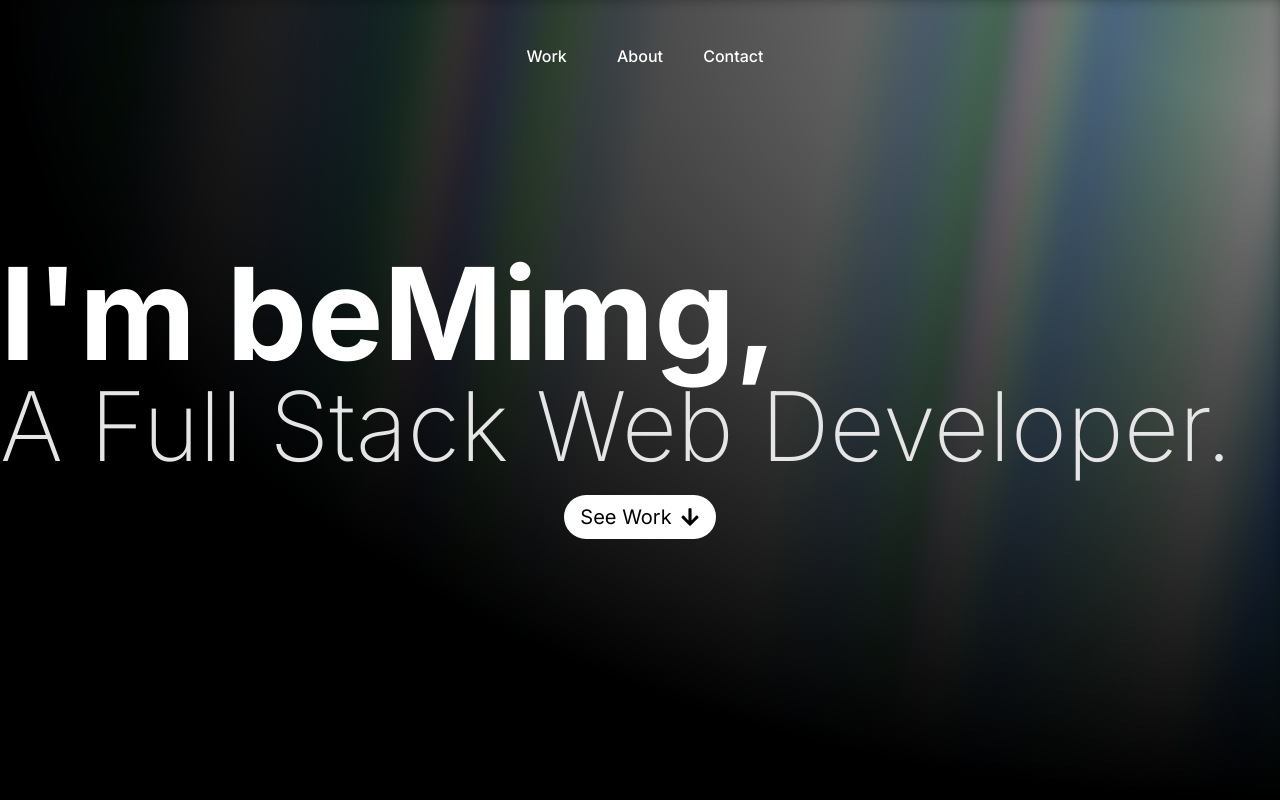
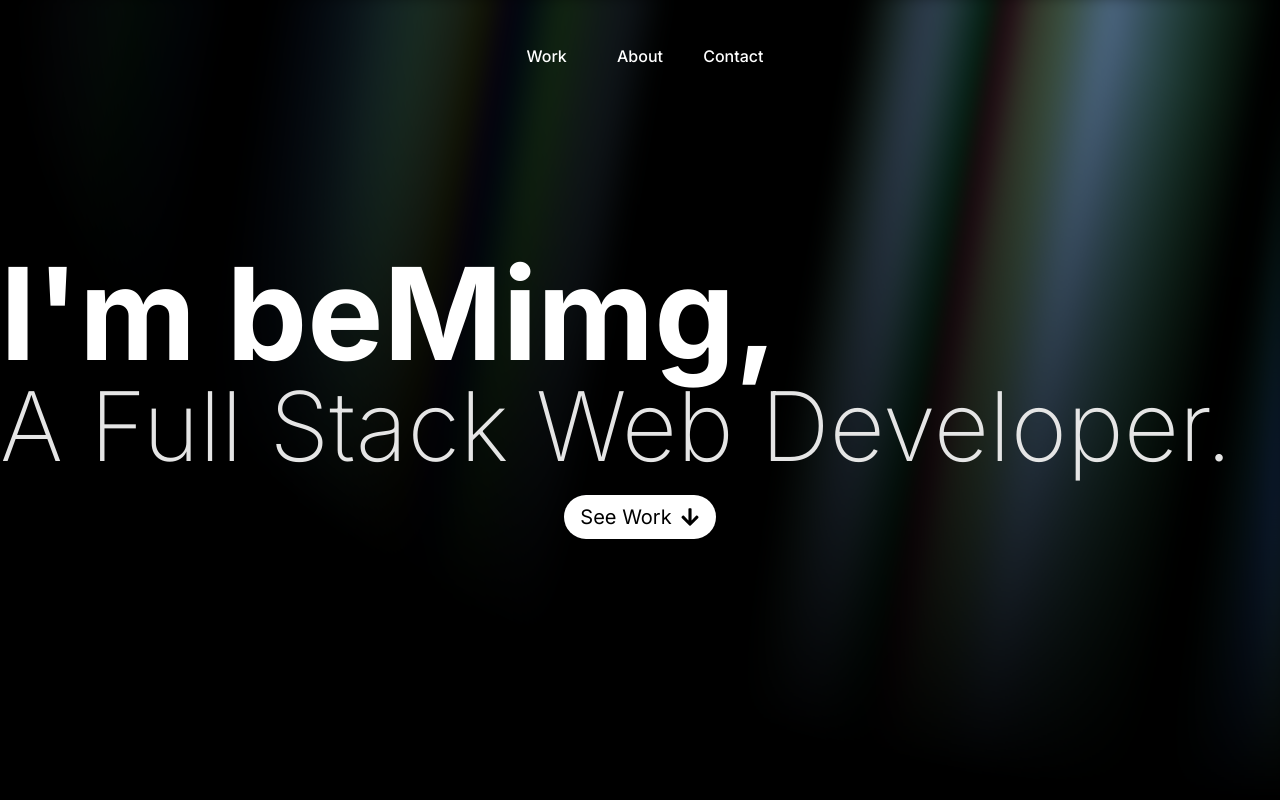
Before and after one commit to beMimg/bemimg-website, a Next.js app: page / in a window 1280 px wide. Shown: the top 800 px of the page. Built offline with nearby package versions, Linux system fonts and the light colour scheme.

Commit message:
Style aurora to be equal in both dark and light theme

```diff
--- a/components/ui/aurora-background.tsx
+++ b/components/ui/aurora-background.tsx
@@ -25,7 +25,7 @@ export const AuroraBackground = ({
         <div
           //   I'm sorry but this is what peak developer performance looks like // trigger warning
           className={cn(
-            `pointer-events-none absolute -inset-[10px] opacity-50 blur-[10px] invert filter will-change-transform [--aurora:repeating-linear-gradient(100deg,var(--green-500)_10%,var(--blue-500)_15%,var(--green-300)_20%,var(--blue-300)_25%,var(--green-400)_30%)] [--dark-gradient:repeating-linear-gradient(100deg,var(--black)_0%,var(--black)_7%,var(--transparent)_10%,var(--transparent)_12%,var(--black)_16%)] [--white-gradient:repeating-linear-gradient(100deg,var(--white)_0%,var(--white)_7%,var(--transparent)_10%,var(--transparent)_12%,var(--white)_16%)] [background-image:var(--white-gradient),var(--aurora)] [background-position:50%_50%,50%_50%] [background-size:300%,_200%] after:absolute after:inset-0 after:animate-aurora after:mix-blend-difference after:content-[""] after:[background-attachment:fixed] after:[background-image:var(--white-gradient),var(--aurora)] after:[background-size:200%,_100%] dark:invert-0 dark:[background-image:var(--dark-gradient),var(--aurora)] after:dark:[background-image:var(--dark-gradient),var(--aurora)]`,
+            `pointer-events-none absolute -inset-[10px] opacity-50 blur-[10px] invert-0 filter will-change-transform [--aurora:repeating-linear-gradient(100deg,var(--green-500)_10%,var(--blue-500)_15%,var(--green-300)_20%,var(--blue-300)_25%,var(--green-400)_30%)] [--dark-gradient:repeating-linear-gradient(100deg,var(--black)_0%,var(--black)_7%,var(--transparent)_10%,var(--transparent)_12%,var(--black)_16%)] [--white-gradient:repeating-linear-gradient(100deg,var(--white)_0%,var(--white)_7%,var(--transparent)_10%,var(--transparent)_12%,var(--white)_16%)] [background-image:var(--dark-gradient),var(--aurora)] [background-position:50%_50%,50%_50%] [background-size:300%,_200%] after:absolute after:inset-0 after:animate-aurora after:mix-blend-difference after:content-[""] after:[background-attachment:fixed] after:[background-image:var(--dark-gradient),var(--aurora)] after:[background-size:200%,_100%]`,
 
             showRadialGradient &&
               `[mask-image:radial-gradient(ellipse_at_100%_0%,black_10%,var(--transparent)_70%)]`,
```
